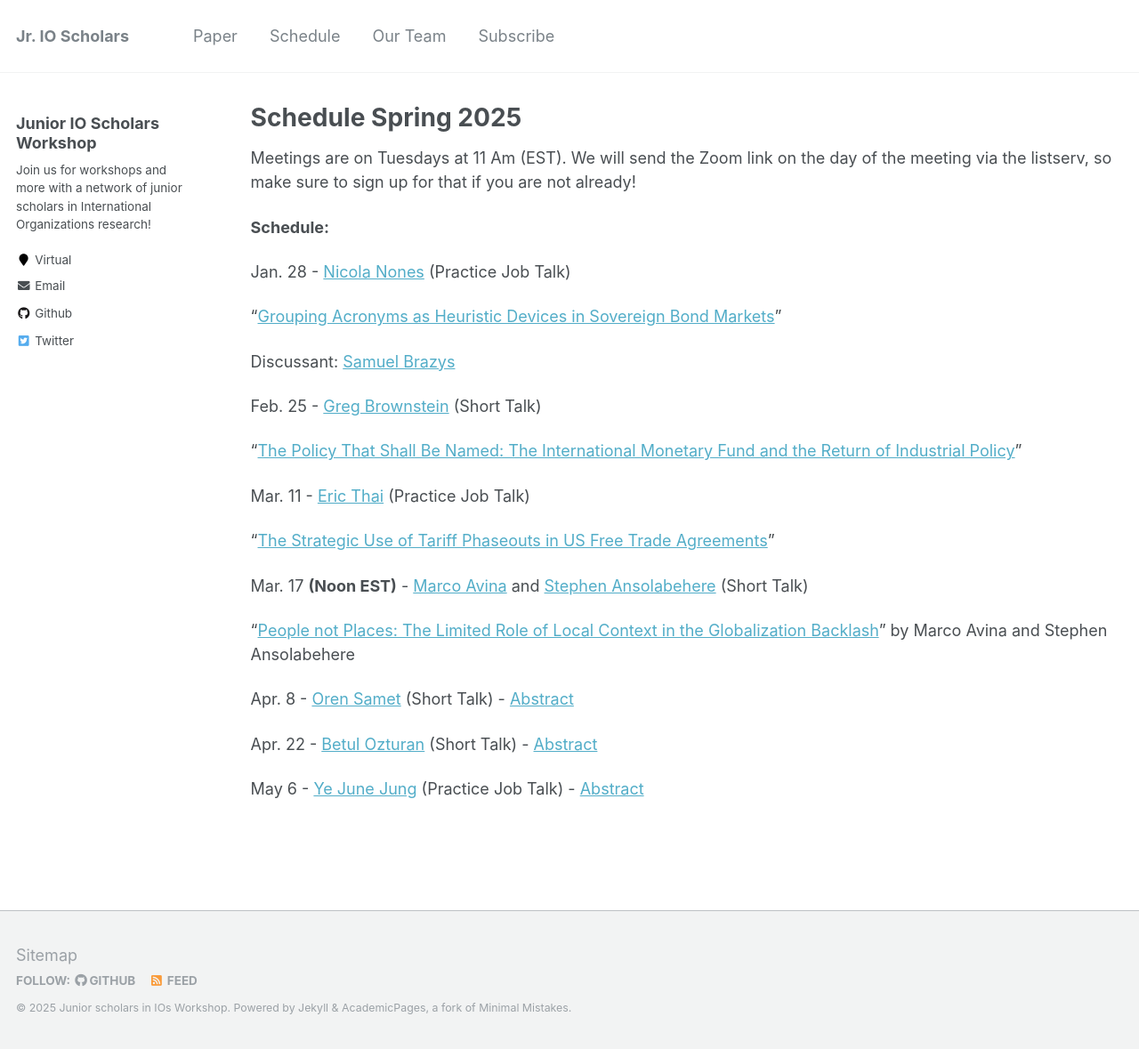
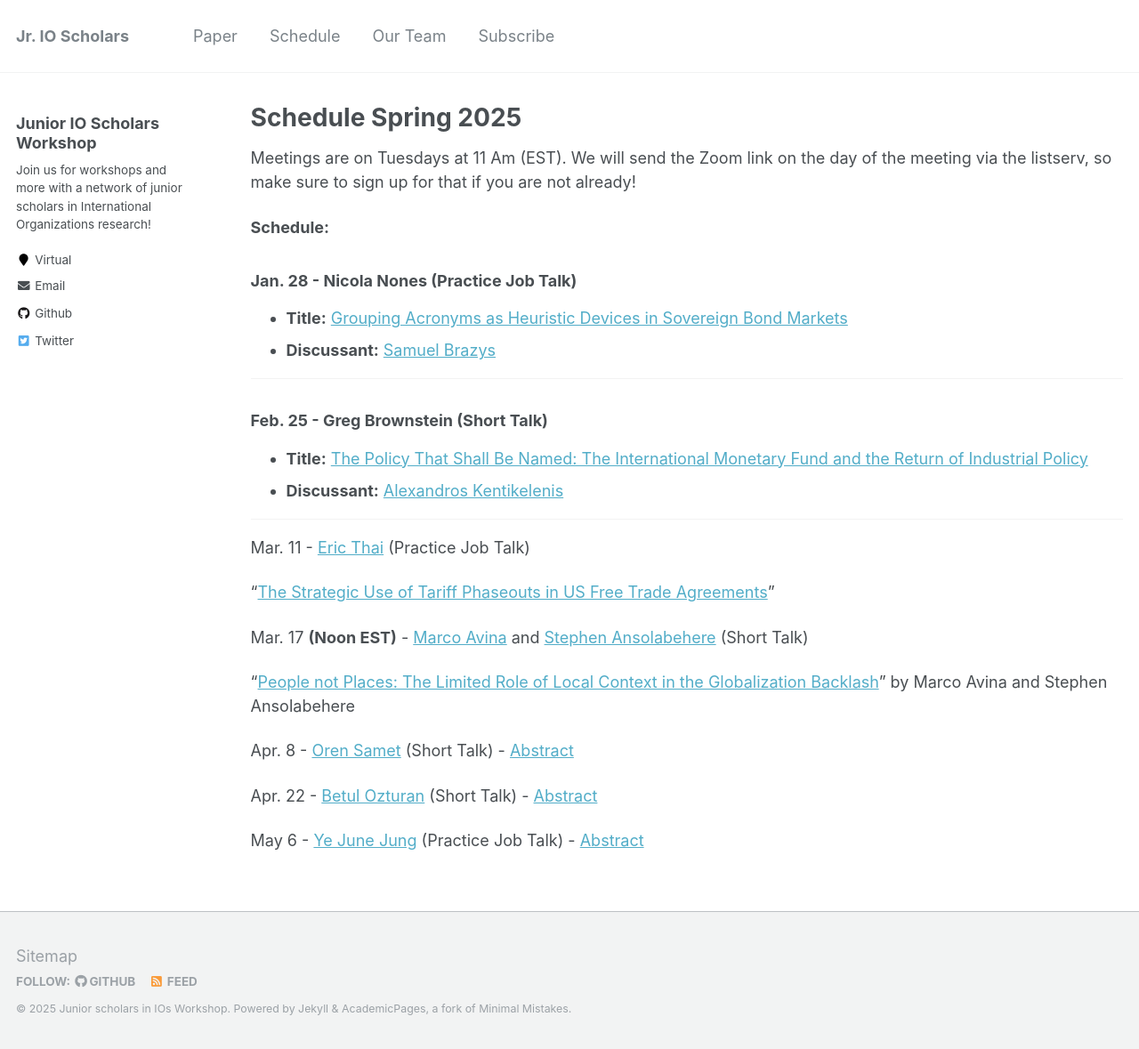
Before and after one commit to IO-workshop/IO-workshop.github.io, a Jekyll site: the page built from _pages/schedule.md, in a window 1280 px wide and 1179 px high. Shown: the whole window at 89% size. Built offline with Jekyll 4.4.1, drawn with Linux system fonts in a browser that asks for light colours.

Commit message:
Update schedule.md

```diff
--- a/_pages/schedule.md
+++ b/_pages/schedule.md
@@ -8,15 +8,19 @@ Meetings are on Tuesdays at 11 Am (EST). We will send the Zoom link on the day o
 
 **Schedule:**
 
-Jan. 28 - [Nicola Nones](https://www.nicolanones.com/) (Practice Job Talk)
+### Jan. 28 - Nicola Nones (Practice Job Talk)
 
-"[Grouping Acronyms as Heuristic Devices in Sovereign Bond Markets](https://io-workshop.github.io/files/1.28_JMP_NN_2025.pdf)"
+- **Title:** [Grouping Acronyms as Heuristic Devices in Sovereign Bond Markets](https://io-workshop.github.io/files/1.28_JMP_NN_2025.pdf)
+- **Discussant:** [Samuel Brazys](https://people.ucd.ie/samuel.brazys)
 
-Discussant: [Samuel Brazys](https://people.ucd.ie/samuel.brazys)
+---
 
-Feb. 25 - [Greg Brownstein](https://www.gregbrownstein.com) (Short Talk)
+### Feb. 25 - Greg Brownstein (Short Talk)
 
-"[The Policy That Shall Be Named: The International Monetary Fund and the Return of Industrial Policy](https://io-workshop.github.io/files/Brownstein_Draft_(Feb_2025).pdf)"
+- **Title:** [The Policy That Shall Be Named: The International Monetary Fund and the Return of Industrial Policy](https://io-workshop.github.io/files/Brownstein_Draft_(Feb_2025).pdf)
+- **Discussant:** [Alexandros Kentikelenis](http://www.kentikelenis.net)
+
+---
 
 Mar. 11 - [Eric Thai](https://www.linkedin.com/in/ericthai98/) (Practice Job Talk)
 
```
